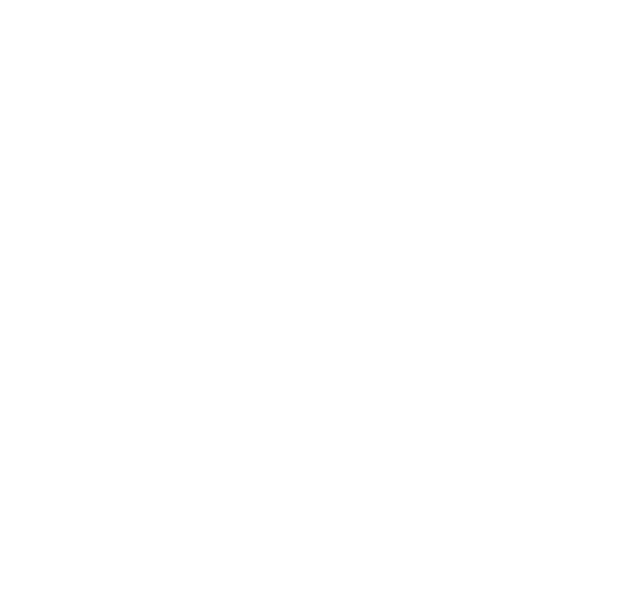
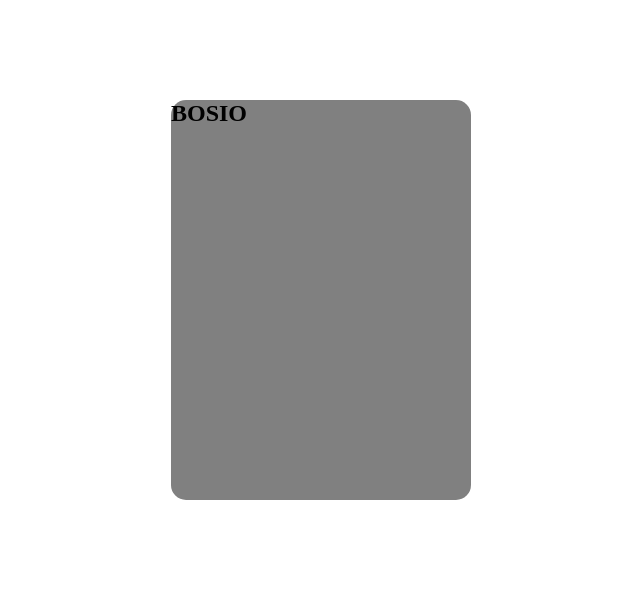
Before and after one commit to Nicola-Lippo/htmlcss-simple-calculator, a plain HTML site: page index.html in a window 1280 px wide. Shown: the whole page, without its empty margins (319-959 px from the left). Drawn offline with Linux system fonts and the light colour scheme.

Commit message:
{UPD] Centratura contenuto

```diff
--- a/css/style.css
+++ b/css/style.css
@@ -0,0 +1,31 @@
+* {
+    margin: 0;
+    padding: 0;
+    box-sizing: border-box;
+}
+
+/* CLASSI DI UTILITY */
+
+.d-flex{
+    display: flex;
+    width: 100%;
+    height: 600px;
+}
+
+.justify-center {
+    justify-content: center;
+}
+
+.align-center {
+    align-items: center;
+}
+
+/* FINE CLASSI DI UTILITY */
+
+.square {
+    height: 400px;
+    width: 300px;
+    background-color: grey;
+    border-radius: 15px;
+    margin: 10px;
+}
--- a/index.html
+++ b/index.html
@@ -3,9 +3,21 @@
 <head>
     <meta charset="UTF-8">
     <meta name="viewport" content="width=device-width, initial-scale=1.0">
-    <title>Document</title>
+    <title>calcolatrice</title>
+    <link rel="stylesheet" href="./css/style.css">
 </head>
 <body>
 
+    <div class="d-flex justify-center align-center">
+        <div class="square">
+            <!--SEZIONE 1 TESTO-->
+            <section>
+                <h2>BOSIO</h2>
+            </section>
+
+
+        </div>
+    </div>
+
 </body>
 </html>
```
